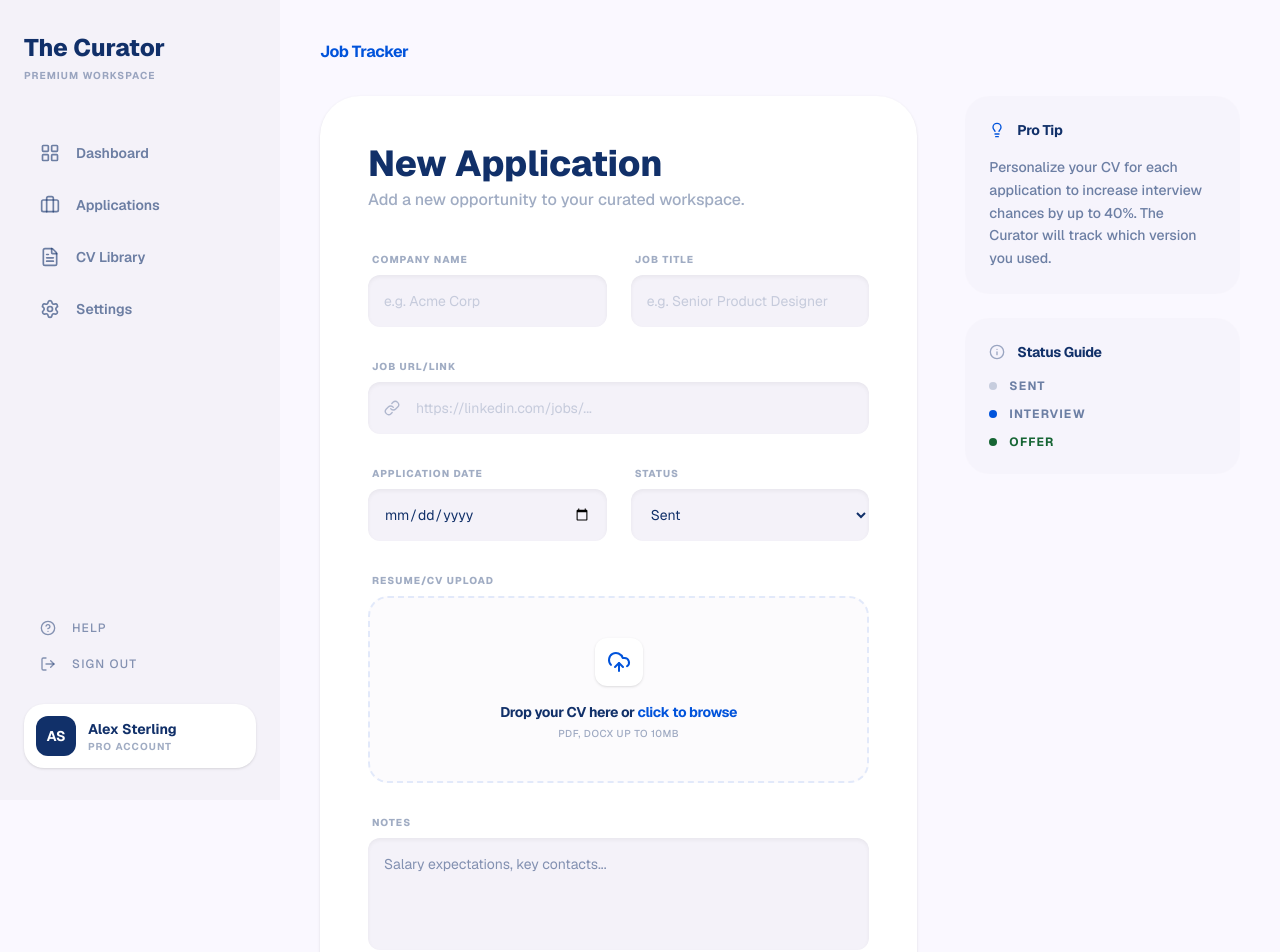
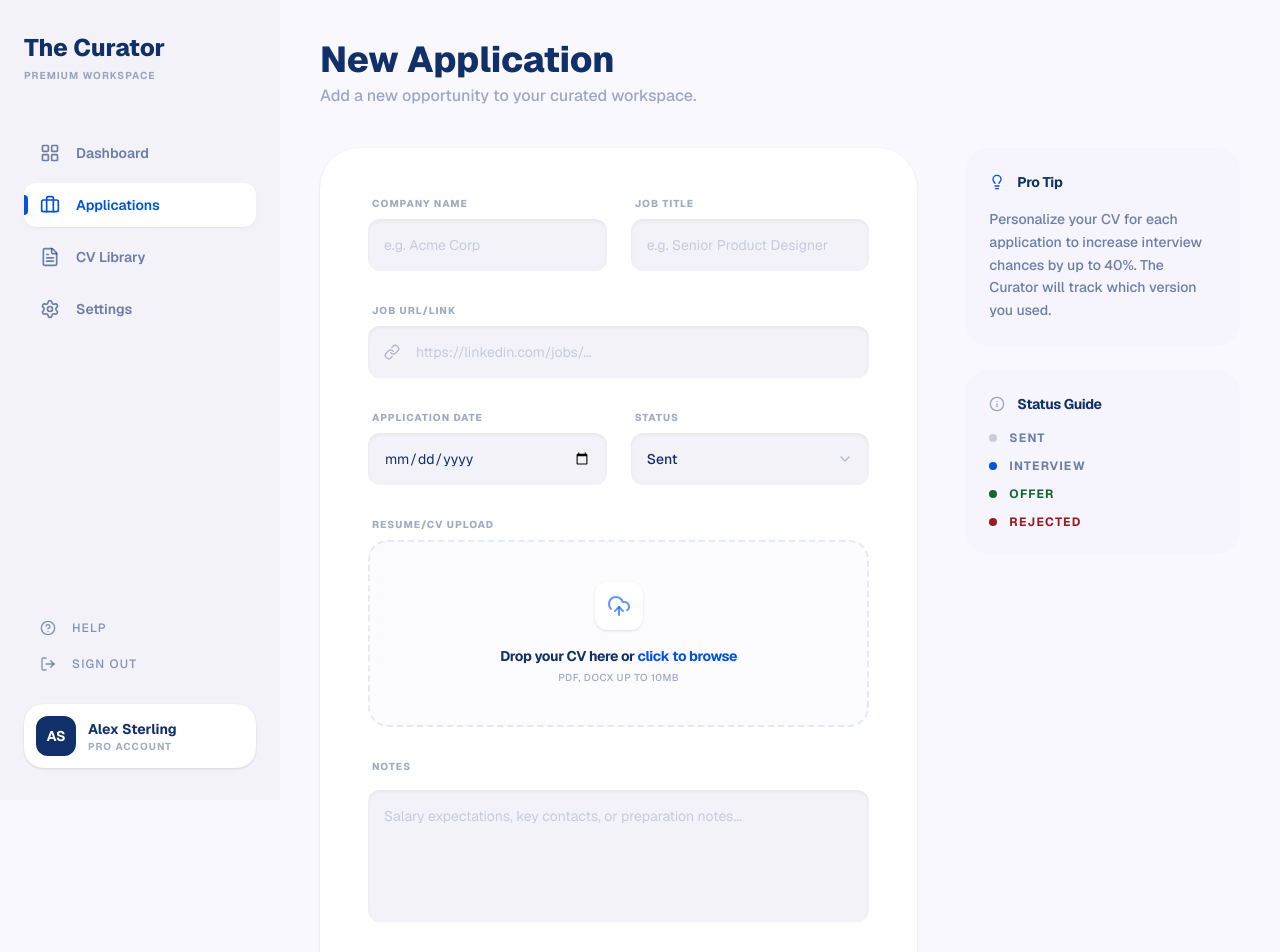
Before and after one commit to angelporlan/careerply, a Next.js app: page /applications/new in a window 1280 px wide. Shown: the top 952 px of the page. Built offline with nearby package versions, Linux system fonts and the light colour scheme.

Commit message:
Add new components and enhance New Application page with improved form functionality

```diff
--- a/app/(main)/applications/new/page.tsx
+++ b/app/(main)/applications/new/page.tsx
@@ -1,20 +1,25 @@
+"use client";
+
 import FormInput from "@/components/applications/new/FormInput";
 import FileUpload from "@/components/applications/new/FileUpload";
 import InfoCard from "@/components/applications/new/InfoCard";
 import { Link, Lightbulb, Info } from "lucide-react";
+import FormSelect from "@/components/applications/new/FormSelect";
+import FormTextArea from "@/components/applications/new/FormTextArea";
 
 export default function NewApplicationPage() {
     return (
         <div className="p-10 max-w-[1200px] mx-auto bg-surface min-h-screen">
-      <h2 className="text-primary font-bold mb-8 tracking-tight">Job Tracker</h2>
+
+            <div className="mb-10">
+                <h1 className="text-4xl font-extrabold text-on-surface tracking-tightest">New Application</h1>
+                <p className="text-on-surface/40 font-medium mt-1">Add a new opportunity to your curated workspace.</p>
+            </div>
 
             <div className="grid grid-cols-12 gap-12 items-start">
                 {/* COLUMNA IZQUIERDA: Formulario */}
                 <div className="col-span-8 bg-surface-container-lowest rounded-4xl p-12 shadow-sm">
-          <div className="mb-10">
-            <h1 className="text-4xl font-extrabold text-on-surface tracking-tightest">New Application</h1>
-            <p className="text-on-surface/40 font-medium mt-1">Add a new opportunity to your curated workspace.</p>
-          </div>
+
 
                     <form className="space-y-8">
                         <div className="grid grid-cols-2 gap-6">
@@ -30,24 +35,28 @@ export default function NewApplicationPage() {
 
                         <div className="grid grid-cols-2 gap-6">
                             <FormInput label="Application Date" placeholder="dd/mm/aaaa" type="date" />
-              <div className="flex flex-col gap-2">
-                 <label className="text-[10px] font-extrabold text-on-surface/40 tracking-widest uppercase px-1">Status</label>
-                 <select className="w-full p-4 rounded-xl bg-surface-container-low border-none text-sm text-on-surface outline-none shadow-inner">
-                    <option>Sent</option>
-                    <option>Interview</option>
-                    <option>Offer</option>
-                 </select>
-              </div>
+                            <FormSelect
+                                label="Status"
+                                defaultValue="sent"
+                                options={[
+                                    { label: "Sent", value: "sent" },
+                                    { label: "Interview", value: "interview" },
+                                    { label: "Offer", value: "offer" },
+                                    { label: "Rejected", value: "rejected" }
+                                ]}
+                                onChange={(val) => console.log("Nuevo estado:", val)}
+                            />
                         </div>
 
                         <FileUpload />
 
                         <div className="flex flex-col gap-2">
                             <label className="text-[10px] font-extrabold text-on-surface/40 tracking-widest uppercase px-1">Notes</label>
-              <textarea
-                rows={4}
-                placeholder="Salary expectations, key contacts..."
-                className="w-full p-4 rounded-xl bg-surface-container-low border-none text-sm text-on-surface outline-none shadow-inner resize-none"
+                            <FormTextArea
+                                label=""
+                                placeholder="Salary expectations, key contacts, or preparation notes..."
+                                rows={5}
+                                onChange={(val) => console.log("Notas actualizadas:", val)}
                             />
                         </div>
 
@@ -79,6 +88,9 @@ export default function NewApplicationPage() {
                             <li className="flex items-center gap-3 text-xs font-bold uppercase tracking-widest text-status-offer-text">
                                 <div className="w-2 h-2 rounded-full bg-status-offer-text" /> Offer
                             </li>
+                            <li className="flex items-center gap-3 text-xs font-bold uppercase tracking-widest text-status-rejected-text">
+                                <div className="w-2 h-2 rounded-full bg-status-rejected-text" /> Rejected
+                            </li>
                         </ul>
                     </InfoCard>
                 </div>
--- a/app/(main)/applications/page.tsx
+++ b/app/(main)/applications/page.tsx
@@ -4,6 +4,7 @@ import ApplicationRow from "@/components/applications/ApplicationRow";
 import EfficiencyCard from "@/components/applications/EfficiencyCard";
 import PromoBanner from "@/components/applications/PromoBanner";
 import { CalendarDays } from "lucide-react";
+import ActionButton from "@/components/ActionButton";
 
 export default function ApplicationsPage() {
   return (
@@ -31,10 +32,11 @@ export default function ApplicationsPage() {
               Last 30 Days
             </button>
           </div>
-          <button className="bg-primary-gradient text-white px-10 py-5 rounded-2xl font-bold flex items-center gap-3 shadow-2xl shadow-primary/20 hover:brightness-110 transition-all cursor-pointer">
-            <span className="text-2xl font-light">+</span>
-            <span className="text-sm tracking-wide">New Application</span>
-          </button>
+        <ActionButton
+          label="Add New Application"
+          showPlus={true}
+          href="/applications/new"
+        />
         </div>
       </div>
 
--- a/app/(main)/dashboard/page.tsx
+++ b/app/(main)/dashboard/page.tsx
@@ -2,6 +2,7 @@ import { Send, Calendar, PartyPopper } from "lucide-react";
 import StatCard from "@/components/dashboard/StatCard";
 import RecentUpdateItem from "@/components/dashboard/RecentUpdateItem";
 import SearchInput from "@/components/SearchInput";
+import ActionButton from "@/components/ActionButton";
 
 export default function DashboardPage() {
   return (
@@ -23,10 +24,11 @@ export default function DashboardPage() {
         </div>
 
         {/* Botón con Signature Texture (Gradient + Shadow) */}
-        <button className="bg-primary-gradient hover:brightness-110 text-white px-10 py-5 rounded-2xl font-bold flex items-center gap-3 transition-all shadow-2xl shadow-primary/20 active:scale-95">
-          <span className="text-2xl font-light">+</span>
-          <span className="text-sm tracking-wide">Add New Application</span>
-        </button>
+        <ActionButton
+          label="Add New Application"
+          showPlus={true}
+          href="/applications/new"
+        />
       </div>
 
       <div className="grid grid-cols-12 gap-10">
--- /dev/null
+++ b/components/ActionButton.tsx
@@ -0,0 +1,54 @@
+import Link from "next/link";
+import { LucideIcon } from "lucide-react";
+
+interface ActionButtonProps {
+  label: string;
+  href?: string;           // Si tiene ruta, se comporta como un Link
+  onClick?: () => void;    // Si no tiene ruta, se comporta como un botón normal
+  icon?: LucideIcon;       // Icono opcional de Lucide
+  showPlus?: boolean;      // El "+" que tienes en tu diseño
+  variant?: "primary" | "secondary";
+}
+
+export default function ActionButton({
+  label,
+  href,
+  onClick,
+  icon: Icon,
+  showPlus = false,
+  variant = "primary"
+}: ActionButtonProps) {
+
+  // Estilos base de "The Curator"
+  const baseStyles = "px-8 py-4 rounded-2xl font-bold flex items-center gap-3 transition-all active:scale-95 cursor-pointer shadow-2xl";
+
+  // Lógica de colores según el manual
+  const variants = {
+    primary: "bg-primary-gradient text-white shadow-primary/20 hover:brightness-110",
+    secondary: "bg-surface-container-high text-on-surface shadow-on-surface/5 hover:bg-surface-container-highest"
+  };
+
+  const content = (
+    <>
+      {showPlus && <span className="text-2xl font-light leading-none">+</span>}
+      {Icon && <Icon className="w-5 h-5" />}
+      <span className="text-sm tracking-wide">{label}</span>
+    </>
+  );
+
+  // Si el componente recibe un 'href', se renderiza como un Link de Next.js
+  if (href) {
+    return (
+      <Link href={href} className={`${baseStyles} ${variants[variant]}`}>
+        {content}
+      </Link>
+    );
+  }
+
+  // Si no hay href, se renderiza como un botón normal
+  return (
+    <button onClick={onClick} className={`${baseStyles} ${variants[variant]}`}>
+      {content}
+    </button>
+  );
+}
--- a/components/Sidebar.tsx
+++ b/components/Sidebar.tsx
@@ -14,9 +14,16 @@ import {
 export default function Sidebar() {
   const pathname = usePathname();
 
-  // Función para reutilizar los estilos de los enlaces
+  // Función mejorada para detectar si la ruta es activa o hija de una activa
+  const isPathActive = (path: string) => {
+    // Si estamos en la raíz del dashboard, comparación exacta
+    if (path === '/dashboard') return pathname === '/dashboard';
+    // Para el resto, si la ruta actual empieza con el path del link, está activo
+    return pathname.startsWith(path);
+  };
+
   const getLinkStyles = (path: string) => {
-    const isActive = pathname === path;
+    const isActive = isPathActive(path);
     return `flex items-center gap-4 px-4 py-3 rounded-md font-semibold relative transition-all group
       ${isActive
         ? 'text-primary bg-surface-container-lowest shadow-sm shadow-on-surface/5'
@@ -43,16 +50,16 @@ export default function Sidebar() {
         <Link href="/dashboard" className={getLinkStyles('/dashboard')}>
           <LayoutGrid className="w-5 h-5" />
           <span className="text-sm">Dashboard</span>
-          {pathname === '/dashboard' && (
+          {isPathActive('/dashboard') && (
             <div className="absolute left-0 top-1/2 -translate-y-1/2 w-1 h-5 bg-primary rounded-r-full"></div>
           )}
         </Link>
 
-        {/* Applications */}
+        {/* Applications (Se mantendrá activo en /applications/new, etc.) */}
         <Link href="/applications" className={getLinkStyles('/applications')}>
           <Briefcase className="w-5 h-5" />
           <span className="text-sm">Applications</span>
-          {pathname === '/applications' && (
+          {isPathActive('/applications') && (
             <div className="absolute left-0 top-1/2 -translate-y-1/2 w-1 h-5 bg-primary rounded-r-full"></div>
           )}
         </Link>
@@ -61,7 +68,7 @@ export default function Sidebar() {
         <Link href="/cv-library" className={getLinkStyles('/cv-library')}>
           <FileText className="w-5 h-5" />
           <span className="text-sm">CV Library</span>
-          {pathname === '/cv-library' && (
+          {isPathActive('/cv-library') && (
             <div className="absolute left-0 top-1/2 -translate-y-1/2 w-1 h-5 bg-primary rounded-r-full"></div>
           )}
         </Link>
@@ -70,7 +77,7 @@ export default function Sidebar() {
         <Link href="/settings" className={getLinkStyles('/settings')}>
           <Settings className="w-5 h-5" />
           <span className="text-sm">Settings</span>
-          {pathname === '/settings' && (
+          {isPathActive('/settings') && (
             <div className="absolute left-0 top-1/2 -translate-y-1/2 w-1 h-5 bg-primary rounded-r-full"></div>
           )}
         </Link>
@@ -94,7 +101,7 @@ export default function Sidebar() {
           </button>
         </div>
 
-        {/* Tarjeta de Perfil de Usuario */}
+        {/* Tarjeta de Perfil */}
         <div className="flex items-center gap-3 p-3 bg-surface-container-lowest rounded-2xl shadow-sm border-none">
           <div className="w-10 h-10 rounded-xl bg-on-surface flex items-center justify-center text-surface-bright font-bold text-sm shrink-0">
             AS
--- a/components/applications/new/FileUpload.tsx
+++ b/components/applications/new/FileUpload.tsx
@@ -1,21 +1,103 @@
-import { UploadCloud } from "lucide-react";
+"use client";
+
+import { UploadCloud, FileText, X } from "lucide-react";
+import { useRef, useState } from "react";
 
 export default function FileUpload() {
+  const fileInputRef = useRef<HTMLInputElement>(null);
+  const [file, setFile] = useState<File | null>(null);
+  const [isDragging, setIsDragging] = useState(false);
+
+  // Abrir selector de archivos
+  const handleClick = () => fileInputRef.current?.click();
+
+  // Manejar selección normal
+  const handleFileChange = (e: React.ChangeEvent<HTMLInputElement>) => {
+    if (e.target.files?.[0]) setFile(e.target.files[0]);
+  };
+
+  // --- Lógica de Drag & Drop ---
+  const handleDragOver = (e: React.DragEvent) => {
+    e.preventDefault();
+    setIsDragging(true);
+  };
+
+  const handleDragLeave = () => setIsDragging(false);
+
+  const handleDrop = (e: React.DragEvent) => {
+    e.preventDefault();
+    setIsDragging(false);
+    if (e.dataTransfer.files?.[0]) setFile(e.dataTransfer.files[0]);
+  };
+
+  const removeFile = (e: React.MouseEvent) => {
+    e.stopPropagation(); // Evita que se abra el selector al borrar
+    setFile(null);
+    if (fileInputRef.current) fileInputRef.current.value = "";
+  };
+
   return (
     <div className="flex flex-col gap-2">
       <label className="text-[10px] font-extrabold text-on-surface/40 tracking-widest uppercase px-1">
         Resume/CV Upload
       </label>
-      <div className="border-2 border-dashed border-primary/10 rounded-2xl p-10 flex flex-col items-center justify-center bg-surface-container-low/30 hover:bg-surface-container-low transition-colors cursor-pointer group">
-        <div className="p-3 bg-white rounded-xl shadow-sm mb-4 group-hover:scale-110 transition-transform">
-          <UploadCloud className="w-6 h-6 text-primary" />
-        </div>
-        <p className="text-sm font-bold text-on-surface tracking-tight">
-          Drop your CV here or <span className="text-primary">click to browse</span>
-        </p>
-        <p className="text-[10px] text-on-surface/40 mt-1 font-medium uppercase tracking-wider">
-          PDF, DOCX up to 10MB
-        </p>
+
+      <div
+        onClick={file ? undefined : handleClick}
+        onDragOver={handleDragOver}
+        onDragLeave={handleDragLeave}
+        onDrop={handleDrop}
+        className={`
+          relative border-2 border-dashed rounded-2xl p-10
+          flex flex-col items-center justify-center transition-all duration-200
+          ${file ? 'border-primary/40 bg-surface-container-low' : 'border-primary/10 bg-surface-container-low/30 cursor-pointer hover:bg-surface-container-low'}
+          ${isDragging ? 'border-primary bg-primary/5 scale-[1.01]' : ''}
+        `}
+      >
+        <input
+          type="file"
+          ref={fileInputRef}
+          onChange={handleFileChange}
+          accept=".pdf,.docx"
+          className="hidden"
+        />
+
+        {/* ESTADO: ARCHIVO SELECCIONADO */}
+        {file ? (
+          <div className="flex items-center gap-4 w-full max-w-xs bg-surface-container-lowest p-4 rounded-xl shadow-sm animate-in fade-in zoom-in duration-200">
+            <div className="p-2 bg-primary/10 rounded-lg text-primary">
+              <FileText className="w-6 h-6" />
+            </div>
+            <div className="flex-1 min-w-0">
+              <p className="text-sm font-bold text-on-surface truncate">{file.name}</p>
+              <p className="text-[10px] text-on-surface/40 uppercase font-bold tracking-wider">
+                {(file.size / 1024 / 1024).toFixed(2)} MB
+              </p>
+            </div>
+            <button
+              onClick={removeFile}
+              className="p-1 hover:bg-status-rejected-bg hover:text-status-rejected-text rounded-md transition-colors cursor-pointer"
+            >
+              <X className="w-5 h-5" />
+            </button>
+          </div>
+        ) : (
+          /* ESTADO: VACÍO (LISTO PARA SUBIR) */
+          <>
+            <div className={`p-3 bg-surface-container-lowest rounded-xl shadow-sm mb-4 transition-transform ${isDragging ? 'scale-110' : 'group-hover:scale-110'}`}>
+              <UploadCloud className={`w-6 h-6 ${isDragging ? 'text-primary' : 'text-primary/60'}`} />
+            </div>
+
+            <p className="text-sm font-bold text-on-surface tracking-tight text-center">
+              {isDragging ? "Drop to upload" : "Drop your CV here or "}
+              {!isDragging && <span className="text-primary">click to browse</span>}
+            </p>
+
+            <p className="text-[10px] text-on-surface/40 mt-1 font-medium uppercase tracking-wider">
+              PDF, DOCX up to 10MB
+            </p>
+          </>
+        )}
       </div>
     </div>
   );
--- /dev/null
+++ b/components/applications/new/FormSelect.tsx
@@ -0,0 +1,46 @@
+import { ChevronDown } from "lucide-react";
+
+interface Option {
+  label: string;
+  value: string;
+}
+
+interface FormSelectProps {
+  label: string;
+  options: Option[];
+  defaultValue?: string;
+  onChange?: (value: string) => void;
+}
+
+export default function FormSelect({ label, options, defaultValue, onChange }: FormSelectProps) {
+  return (
+    <div className="flex flex-col gap-2 w-full">
+      <label className="text-[10px] font-extrabold text-on-surface/40 tracking-widest uppercase px-1">
+        {label}
+      </label>
+      <div className="relative group">
+        <select
+          defaultValue={defaultValue}
+          onChange={(e) => onChange?.(e.target.value)}
+          className="
+            w-full p-4 rounded-xl border-none outline-none appearance-none
+            bg-surface-container-low text-sm text-on-surface font-medium
+            focus:ring-4 focus:ring-primary/10 transition-all shadow-inner
+            cursor-pointer
+          "
+        >
+          {options.map((option) => (
+            <option key={option.value} value={option.value} className="bg-surface-container-low">
+              {option.label}
+            </option>
+          ))}
+        </select>
+
+        {/* Icono de flecha personalizado */}
+        <div className="absolute right-4 top-1/2 -translate-y-1/2 pointer-events-none text-on-surface/30 group-focus-within:text-primary transition-colors">
+          <ChevronDown className="w-4 h-4" />
+        </div>
+      </div>
+    </div>
+  );
+}
--- /dev/null
+++ b/components/applications/new/FormTextArea.tsx
@@ -0,0 +1,38 @@
+interface FormTextAreaProps {
+  label: string;
+  placeholder: string;
+  rows?: number;
+  value?: string;
+  onChange?: (value: string) => void;
+}
+
+export default function FormTextArea({
+  label,
+  placeholder,
+  rows = 4,
+  value,
+  onChange
+}: FormTextAreaProps) {
+  return (
+    <div className="flex flex-col gap-2 w-full">
+      <label className="text-[10px] font-extrabold text-on-surface/40 tracking-widest uppercase px-1">
+        {label}
+      </label>
+      <textarea
+        rows={rows}
+        value={value}
+        placeholder={placeholder}
+        onChange={(e) => onChange?.(e.target.value)}
+        className="
+          w-full p-4 rounded-xl border-none outline-none resize-none
+          /* Estética Hundida del Manual */
+          bg-surface-container-low text-sm text-on-surface
+          placeholder:text-on-surface/20
+          /* Ghost Border en Focus */
+          focus:ring-4 focus:ring-primary/10
+          transition-all shadow-inner
+        "
+      />
+    </div>
+  );
+}
```
Lines whose indentation alone changed are shown as unchanged.
